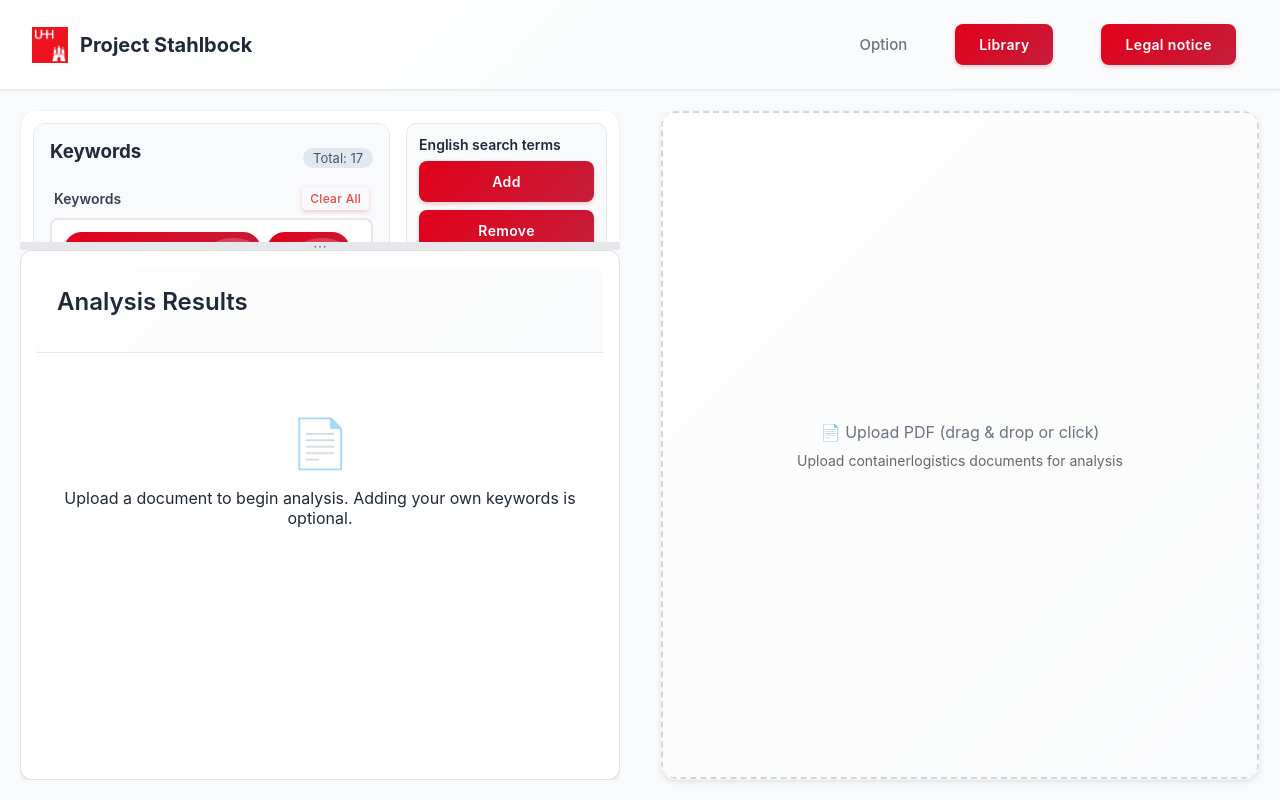
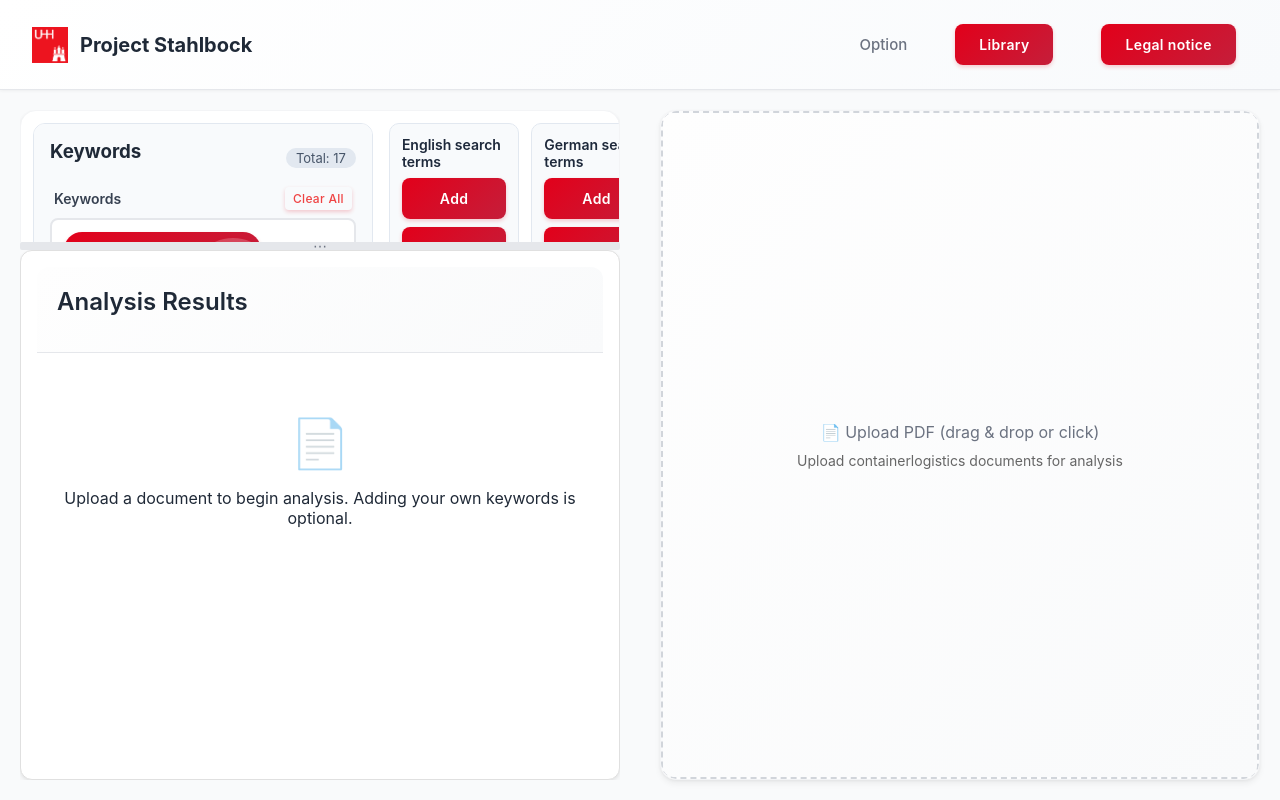
Before and after one commit to simoewe/simoewe.github.io, a React (Create React App) app in the folder frontend/: page / in a window 1280 px wide. Built offline with nearby package versions, Linux system fonts and the light colour scheme.

Commit message:
immer noch...

```diff
--- a/frontend/src/App.css
+++ b/frontend/src/App.css
@@ -209,7 +209,7 @@ html {
 
 .keyword-scrollable {
   flex: 1;
-  max-height: 380px;
+  max-height: 320px;
   overflow-y: auto;
   padding-right: 8px;
 }
@@ -218,8 +218,17 @@ html {
   display: flex;
   flex-direction: column;
   gap: 16px;
-  width: min(240px, 35%);
+  width: min(260px, 38%);
   flex-shrink: 0;
+}
+
+.technology-action-row {
+  display: flex;
+  gap: 12px;
+}
+
+.technology-action-row .technology-action-column {
+  flex: 1;
 }
 
 .technology-action-column {
--- a/frontend/src/App.js
+++ b/frontend/src/App.js
@@ -411,6 +411,7 @@ function App() {
                         </section>
 
                         <aside className="keyword-action-stack">
+                          <div className="technology-action-row">
                             <div className="technology-action-column">
                               <span className="technology-action-label">English search terms</span>
                               <button type="button" onClick={handleAddEnglishTerms}>
@@ -428,6 +429,7 @@ function App() {
                               <button type="button" onClick={handleRemoveGermanTerms}>
                                 Remove
                               </button>
+                            </div>
                           </div>
                           <div className="technology-action-column">
                             <span className="technology-action-label">Specialized technologies</span>
```
Lines whose indentation alone changed are shown as unchanged.
